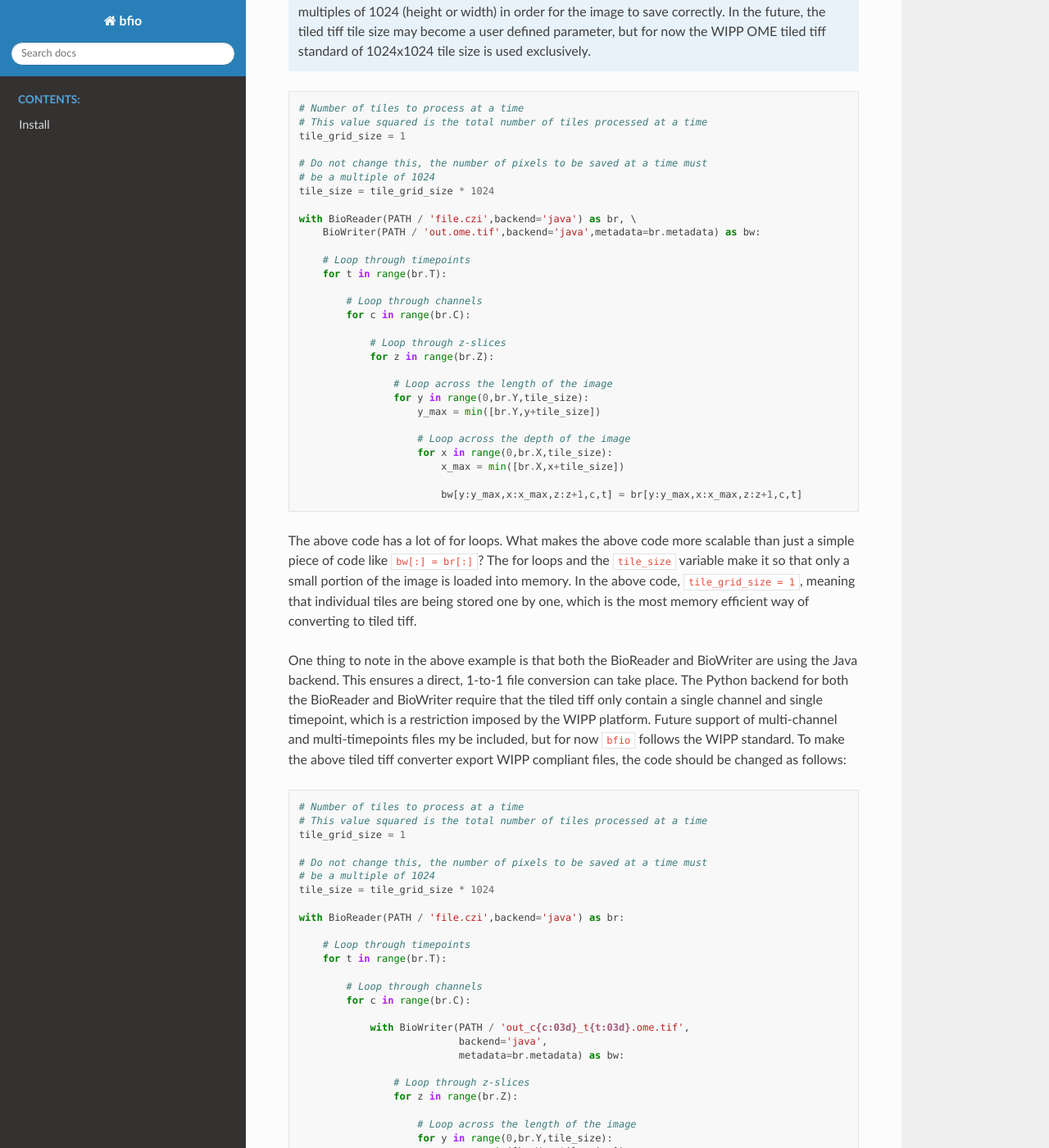
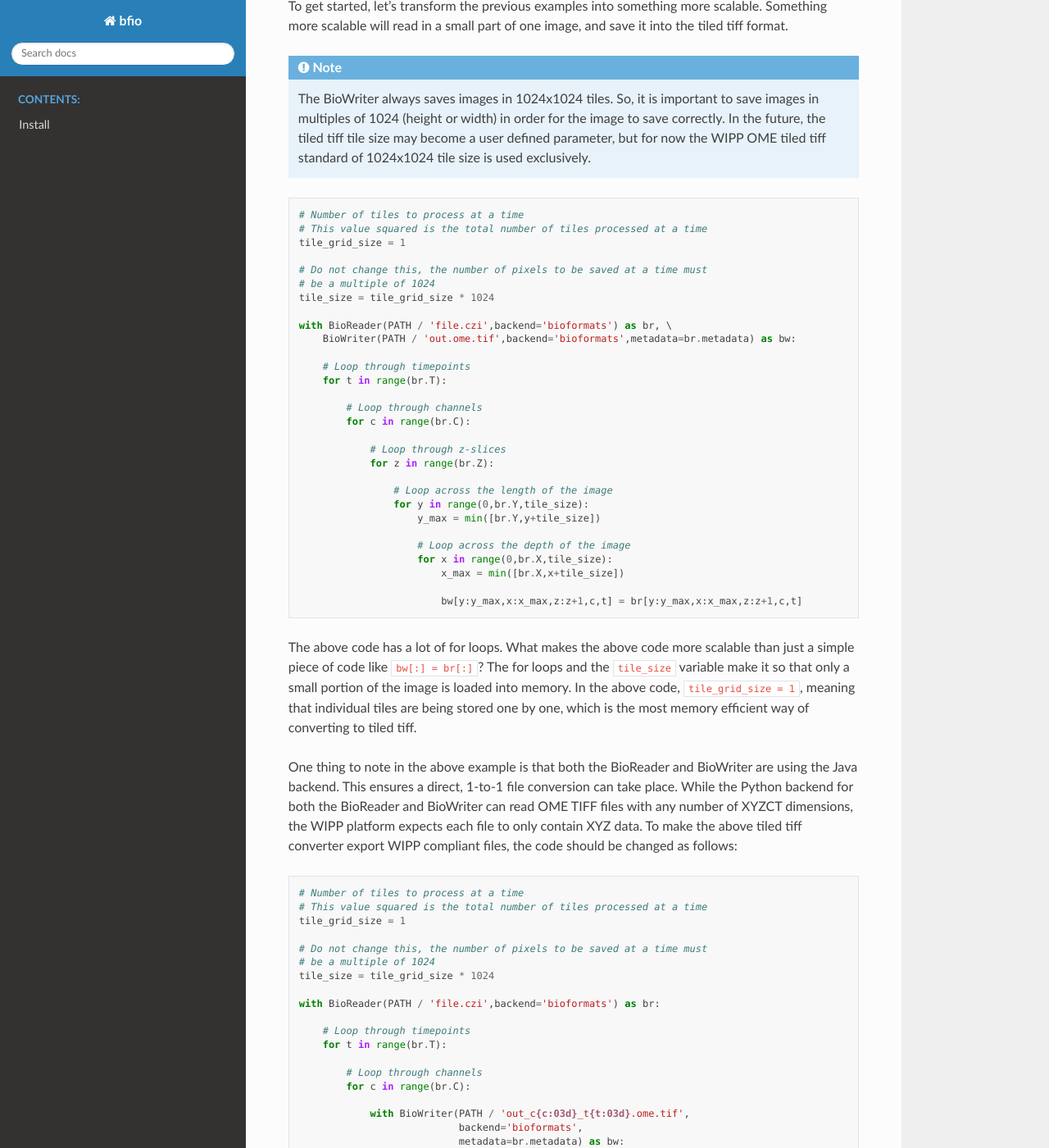
Before and after one commit to PolusAI/bfio, a Sphinx documentation site: the page built from docs/source/Examples/Converter.rst, in a window 1280 px wide and 1400 px high, scrolled down 5064 px. Shown: the whole window at 82% size. Built offline with Sphinx 7.4.7 and the Read the Docs theme 2.0.0, drawn with Linux system fonts in a browser that asks for light colours; pages that are not in the unit, such as notebooks, are missing from menus; the version number could not be read and is left out; some of the changed text lies outside the part shown.

Commit message:
Updated docs and tests. Changed java backend name to bioformats

```diff
--- a/docs/source/Examples/Converter.rst
+++ b/docs/source/Examples/Converter.rst
@@ -10,21 +10,20 @@ The bfio package is designed to make it easy to process arbitrarily sized images
 in a fast, scalable way. The two core classes, :doc:`/Reference/BioReader` and
 :doc:`/Reference/BioWriter`, can use one of three different backends depending
 on the file type that will be read. Usually, the proper backend will be selected
-when opening a file, but periodically it doesn't select the proper backend so
+when opening a file, but periodically it will not select the proper backend so
 it is useful to mention them here:
 
-1. ``backend='python'`` can only be used to read/write OME tiled tiff images.
+1. ``backend="python"`` can only be used to read/write OME tiled tiff images.
    Tiled tiff is the preferred file format for reading/writing arbitrarily sized
-   images. **Does not work for writing 3d chunks of images.**
-2. ``backend='java'`` can be used to read any
+   images.
+2. ``backend="bioformats"`` can be used to read any
    `any format supported by Bioformats <https://docs.openmicroscopy.org/bio-formats/6.1.0/supported-formats.html>`_.
    The BioWriter with java backend will only save images as OME tiled tiff.
-3. ``backend='zarr'`` can be used to read/write a subset of Zarr files following
+3. ``backend="zarr"`` can be used to read/write a subset of Zarr files following
    the `OME Zarr spec. <https://ngff.openmicroscopy.org/latest/>`_.
-   The BioWriter with java backend will only save images as OME tiled tiff.
 
 The advantage to using the ``python`` and ``zarr`` backends are speed and
-scalability at the expense of a rigid file structure, while the ``java`` backend
+scalability at the expense of a rigid file structure, while the ``bioformats`` backend
 provides broad access to a wide array of file types but is considerably slower.
 
 In this example, the basic useage of two core classes are demonstrated by
@@ -42,12 +41,17 @@ Install Dependencies
 To run this example, a few dependencies are required. First, ensure Java is
 installed. Then install ``bfio`` using:
 
-``pip install bfio['jpype']``
+``pip install bfio['bioformats']``
 
 .. note::
 
     JPype and Bioformats require Java 8 or later. ``bfio`` has been tested
     using Java 8.
+
+.. note::
+
+    Bioformats is licensed under GPL. If you plan to package ``bfio`` using this option,
+    make sure to consider the licensing ramifications.
 
 ~~~~~~~~~~~~~~~~~~~~~
 Download a Test Image
@@ -93,21 +97,21 @@ to use the Python backend:
 The output should be something like this::
 
     TypeError: img_r001_c001.ome.tif is not a tiled tiff. The python backend of
-    the BioReader only supports OME tiled tiffs. Use the java backend to load
+    the BioReader only supports OME tiled tiffs. Use the bioformats backend to load
     this image.
 
 ~~~~~~~~~~~~~~~~~~~~~~~~~~~~~
 Manually Specifying a Backend
 ~~~~~~~~~~~~~~~~~~~~~~~~~~~~~
 
-Following the error message above, we need to use the ``java`` backend. To do
-this, just use the keyword argument ``backend=java`` when initializing the
+Following the error message above, we need to use the ``bioformats`` backend. To do
+this, just use the keyword argument ``backend=bioformats`` when initializing the
 BioReader.
 
 .. code-block:: python
 
     # Set up the BioReader
-    br = BioReader(PATH / FILENAME,backend='java')
+    br = BioReader(PATH / FILENAME,backend='bioformats')
 
     # Print off some information about the image before loading it
     print('br.shape: {}'.format(br.shape))
@@ -116,16 +120,11 @@ BioReader.
     br.close()
 
 Behind the scenes, what happens is that JPype starts Java and loads the
-BioFormats jar. If Java is not installed, the above code will raise an error.
+Bioformats jar. If Java is not installed, the above code will raise an error.
 
 .. Note::
 
-    To manually start Java and load the necessary jar files, you can call
-    ``import bfio; bfio.start()``. JPype will automatically shut down Java
-    when all Java processes are completed.
-
-    Currently, the mechanism for automatically starting Java is not thread safe.
-    When using ``threading``, make sure to call ``bfio.start()`` first.
+    Currently, the mechanism for starting Java is likely not thread safe.
 
 ~~~~~~~~~~~~~~~~~~~
 Using the BioReader
@@ -142,7 +141,7 @@ into a ``with`` block, which will automatically perform file cleanup.
     from bfio import BioReader
 
     # Initialize the BioReader inside a ``with`` block to handle file cleanup
-    with BioReader(PATH / FILENAME,backend='java') as br:
+    with BioReader(PATH / FILENAME,backend='bioformats') as br:
 
         # Print off some information about the image before loading it
         print('br.shape: {}'.format(br.shape))
@@ -189,7 +188,13 @@ columns of pixels:
     I = br[:100,:100,...]
     I = br[:100:2,:100:2]
 
-    print(I.shape) # Should return (100,100,1,1,1)
+    print(I.shape) # Should return (100,100)
+
+.. note::
+
+    When using NumPy like indexing, trailing dimensions with size=1 are squeezed. So,
+    while ``read`` will always return a 5-dimensional array, the NumPy indexing in this
+    case will return a 2-dimensional array since there are no Z, C, or T dimensions.
 
 ---------------------------------
 Writing Images With the BioWriter
@@ -292,8 +297,8 @@ save it into the tiled tiff format.
     # be a multiple of 1024
     tile_size = tile_grid_size * 1024
 
-    with BioReader(PATH / 'file.czi',backend='java') as br, \
-        BioWriter(PATH / 'out.ome.tif',backend='java',metadata=br.metadata) as bw:
+    with BioReader(PATH / 'file.czi',backend='bioformats') as br, \
+        BioWriter(PATH / 'out.ome.tif',backend='bioformats',metadata=br.metadata) as bw:
 
         # Loop through timepoints
         for t in range(br.T):
@@ -324,12 +329,10 @@ way of converting to tiled tiff.
 
 One thing to note in the above example is that both the BioReader and BioWriter
 are using the Java backend. This ensures a direct, 1-to-1 file conversion can
-take place. The Python backend for both the BioReader and BioWriter require that
-the tiled tiff only contain a single channel and single timepoint, which is a
-restriction imposed by the WIPP platform. Future support of multi-channel and
-multi-timepoints files my be included, but for now ``bfio`` follows the WIPP
-standard. To make the above tiled tiff converter export WIPP compliant files,
-the code should be changed as follows:
+take place. While the Python backend for both the BioReader and BioWriter can read OME
+TIFF files with any number of XYZCT dimensions, the WIPP platform expects each file to
+only contain XYZ data. To make the above tiled tiff converter export WIPP compliant
+files, the code should be changed as follows:
 
 .. code-block:: python
 
@@ -341,7 +344,7 @@ the code should be changed as follows:
     # be a multiple of 1024
     tile_size = tile_grid_size * 1024
 
-    with BioReader(PATH / 'file.czi',backend='java') as br:
+    with BioReader(PATH / 'file.czi',backend='bioformats') as br:
 
         # Loop through timepoints
         for t in range(br.T):
@@ -350,8 +353,10 @@ the code should be changed as follows:
             for c in range(br.C):
 
                 with BioWriter(PATH / 'out_c{c:03d}_t{t:03d}.ome.tif',
-                               backend='java',
+                               backend='bioformats',
                                metadata=br.metadata) as bw:
+                    bw.C = 1
+                    bw.T = 1
 
                     # Loop through z-slices
                     for z in range(br.Z):
@@ -395,7 +400,7 @@ Self Contained Example
 
     """ Convert the tif to tiled tiff """
     # Set up the BioReader
-    with BioReader(PATH / FILENAME,backend='java') as br, \
+    with BioReader(PATH / FILENAME,backend='bioformats') as br, \
         BioWriter(PATH / 'out.ome.tif',metadata=br.metadata,backend='python') as bw:
 
         # Print off some information about the image before loading it
@@ -441,7 +446,7 @@ Scalable Tiled Tiff
     tile_size = tile_grid_size * 1024
 
     # Set up the BioReader
-    with BioReader(PATH,backend='java',max_workers=cpu_count()) as br:
+    with BioReader(PATH,backend='bioformats',max_workers=cpu_count()) as br:
 
         # Loop through timepoints
         for t in range(br.T):
```
Also changed, not shown: other parts of docs/source/Examples/Converter.rst (+1 -1 lines), docs/source/Installation.rst (+8 -2 lines), docs/source/index.rst (+4 -3 lines), 4 other files.
